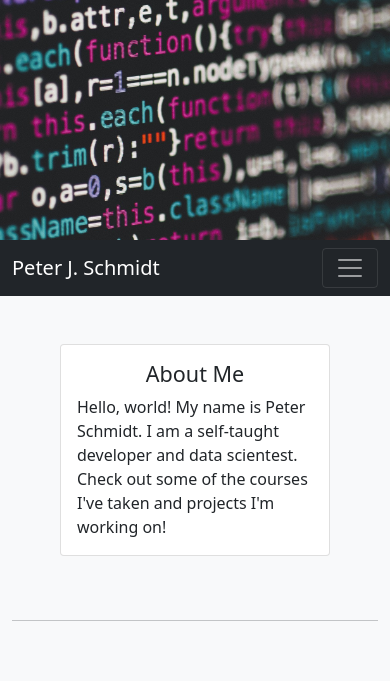
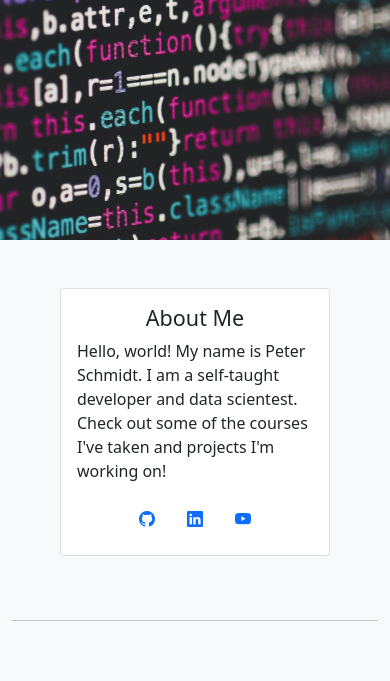
Before and after one commit to peter-j-schmidt/portfolio_website, a Flask app: page / in a window 390 px wide. Shown: the part 604-1285 px from the top of the page. Run offline with Flask 2, Linux system fonts and the light colour scheme; some libraries are stand-ins or nearby versions.

Commit message:
Cleaned up hero image, added title and description to hero image, removed navbar from index, added icons for social media links to 'About Me' section.

```diff
--- a/static/styles.css
+++ b/static/styles.css
@@ -14,9 +14,15 @@ main {
   display: -ms-flexbox;
   display: flex;
   height: 100vh;
-  background: url("../static/images/homepage_image.JPG") no-repeat;
+  background: -webkit-gradient(linear, left top, left bottom, from(rgba(0, 0, 0, 0.3)), to(rgba(0, 0, 0, 0))), url("../static/images/homepage_image.JPG") no-repeat;
+  background: linear-gradient(rgba(0, 0, 0, 0.3), rgba(0, 0, 0, 0)), url("../static/images/homepage_image.JPG") no-repeat;
   background-size: cover;
   background-position: center;
+}
+
+.name {
+  font-family: 'Montserrat', sans-serif;
+  font-size: 50px;
 }
 
 #profileCircle {
--- a/static/styles.scss
+++ b/static/styles.scss
@@ -12,10 +12,17 @@ main {
 .hero {
     display: flex;
     height: 100vh;
-    background: url('../static/images/homepage_image.JPG') no-repeat;
+    background: linear-gradient(rgba(0, 0, 0, 0.3), rgba(0, 0, 0, 0)), url('../static/images/homepage_image.JPG') no-repeat;
     background-size: cover;
     background-position: center;
 }
+
+.name {
+    font-family: 'Montserrat', sans-serif;
+    font-size: 50px;
+}
+
+
 
 #profileCircle {
     width: 50%;
--- a/templates/index_2.html
+++ b/templates/index_2.html
@@ -13,13 +13,15 @@
             <!-- Typewriter effect below is developed based on tutorials from Traversy Media, Dev Ed, and Geeks for Geeks -->
             <div class="container-fluid d-none d-md-block">
                 <div class="row h-50">
-                    <div class="col-md-6 col-lg-6 align-self-center">
-                        <h1 class="d-flex justify-content-center">Peter Schmidt</h1>
+                    <div class="col-md-8 col-lg-6 align-self-center justify-content-center">
+                        <h1 class="d-flex align-items-center justify-content-center" style="font-family: 'Montserrat', serif; font-style: italic; font-size: 80px; text-shadow: 6px 6px 6px rgb(83, 83, 83);">Peter Schmidt</h1>
                     </div>
                 </div>
                 <div class="row h-50">
                     <div class="col-md-6 col-lg-6">
-                        <span id="txt-type" class="txt-type d-flex justify-content-sm-center" data-wait="3000" data-words='["Developer", "Designer", "Data Scientist"]'></span>
+                        <span class="d-flex justify-content-center">
+                            <h3 class="d-flex align-items-center justify-content-center" style="font-family: 'Montserrat', serif; font-style: italic; font-size: 40px; text-shadow: 6px 6px 6px rgb(83, 83, 83);">Full Stack Developer</h3>
+                        </span>
                     </div>
                 </div>
             </div>
@@ -42,6 +44,7 @@
         </div>
 
         <!-- Sticky-Top Navbar -->
+        <!-- Commented out for home page
         <nav class="navbar sticky-top navbar-expand-lg navbar-dark bg-dark">
             <div class="container-fluid">
                 <a class="navbar-brand" href="/">Peter J. Schmidt</a>
@@ -74,6 +77,7 @@
                 </div>
             </div>
         </nav>
+        -->
 
         <div class="container-fluid bg-light">
 
@@ -88,6 +92,19 @@
                                         About Me
                                     </h4>
                                     <p class="card-text d-flex justify-content-center"> Hello, world! My name is Peter Schmidt. I am a self-taught developer and data scientest. Check out some of the courses I've taken and projects I'm working on!</p>
+                                    <span>
+                                        <ul class="nav justify-content-center">
+                                            <li class="nav-item">
+                                                <a class="nav-link" aria-current="page" href="#"><i class="bi bi-github"></i></a>
+                                            </li>
+                                            <li class="nav-item">
+                                                <a class="nav-link" aria-current="page" href="#"><i class="bi bi-linkedin"></i></a>
+                                            </li>
+                                            <li class="nav-item">
+                                                <a class="nav-link" aria-current="page" href="#"><i class="bi bi-youtube"></i></a>
+                                            </li>
+                                        </ul>
+                                    </span>
                                 </div>
                             </div>
                         </div>
--- a/templates/layout.html
+++ b/templates/layout.html
@@ -15,6 +15,11 @@
 
         <!-- Non-Bootstrap CSS -->
         <link href="/static/styles.css" rel="stylesheet">
+
+        <!-- Google Fonts -->
+        <link rel="preconnect" href="https://fonts.gstatic.com">
+        <link href="https://fonts.googleapis.com/css2?family=Montserrat:ital,wght@0,400;0,600;1,400;1,500&display=swap" rel="stylesheet">
+
     </head>
     <body id="body">
 
@@ -23,6 +28,5 @@
         {% endblock %}
 
         <script src="https://cdn.jsdelivr.net/npm/bootstrap@5.0.0-beta1/dist/js/bootstrap.bundle.min.js" integrity="sha384-ygbV9kiqUc6oa4msXn9868pTtWMgiQaeYH7/t7LECLbyPA2x65Kgf80OJFdroafW" crossorigin="anonymous"></script>
-        <script src="../static/main.js"></script>
     </body>
 </html>
```
Also changed, not shown: static/main.js (deleted, +0 -124 lines), 1 other file.
